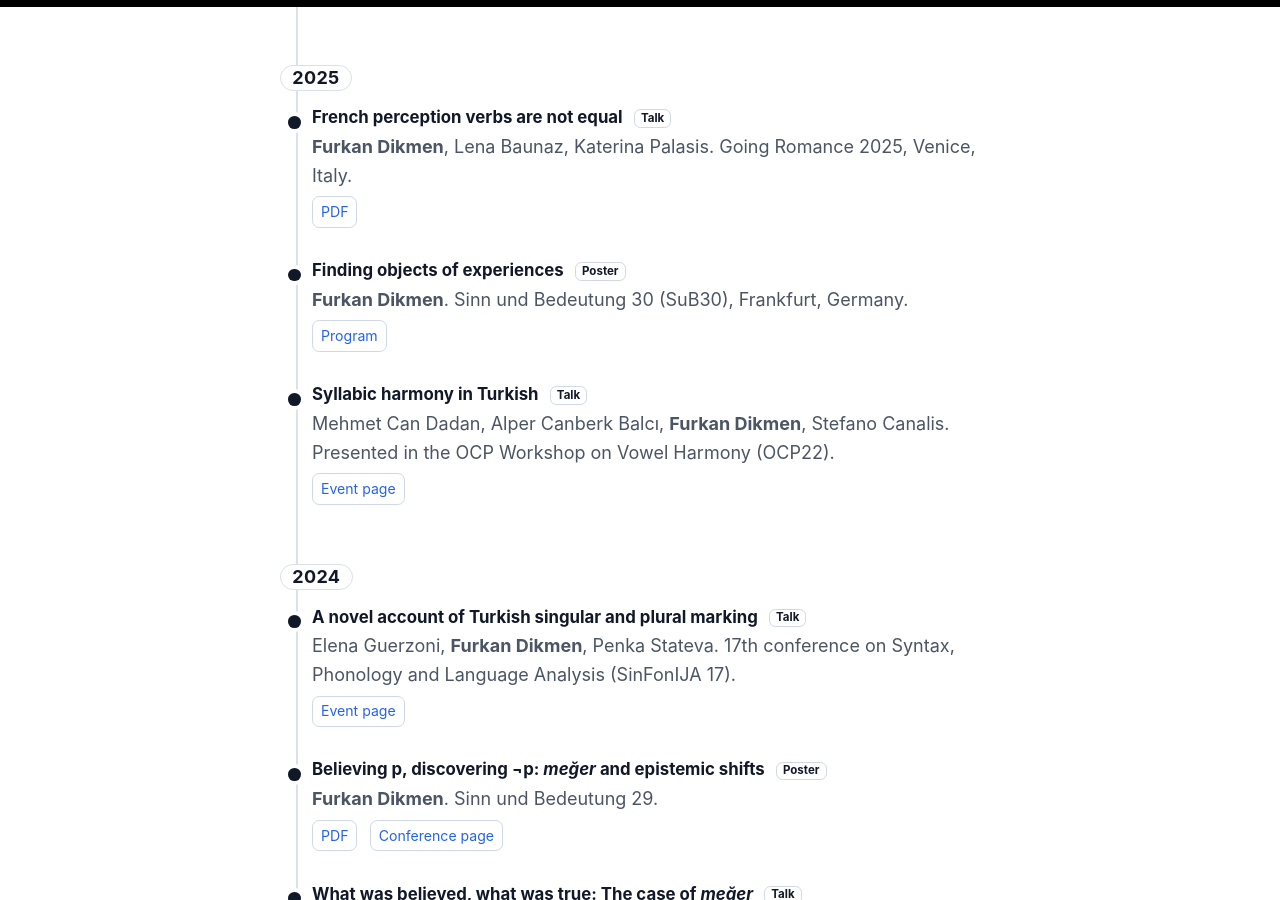
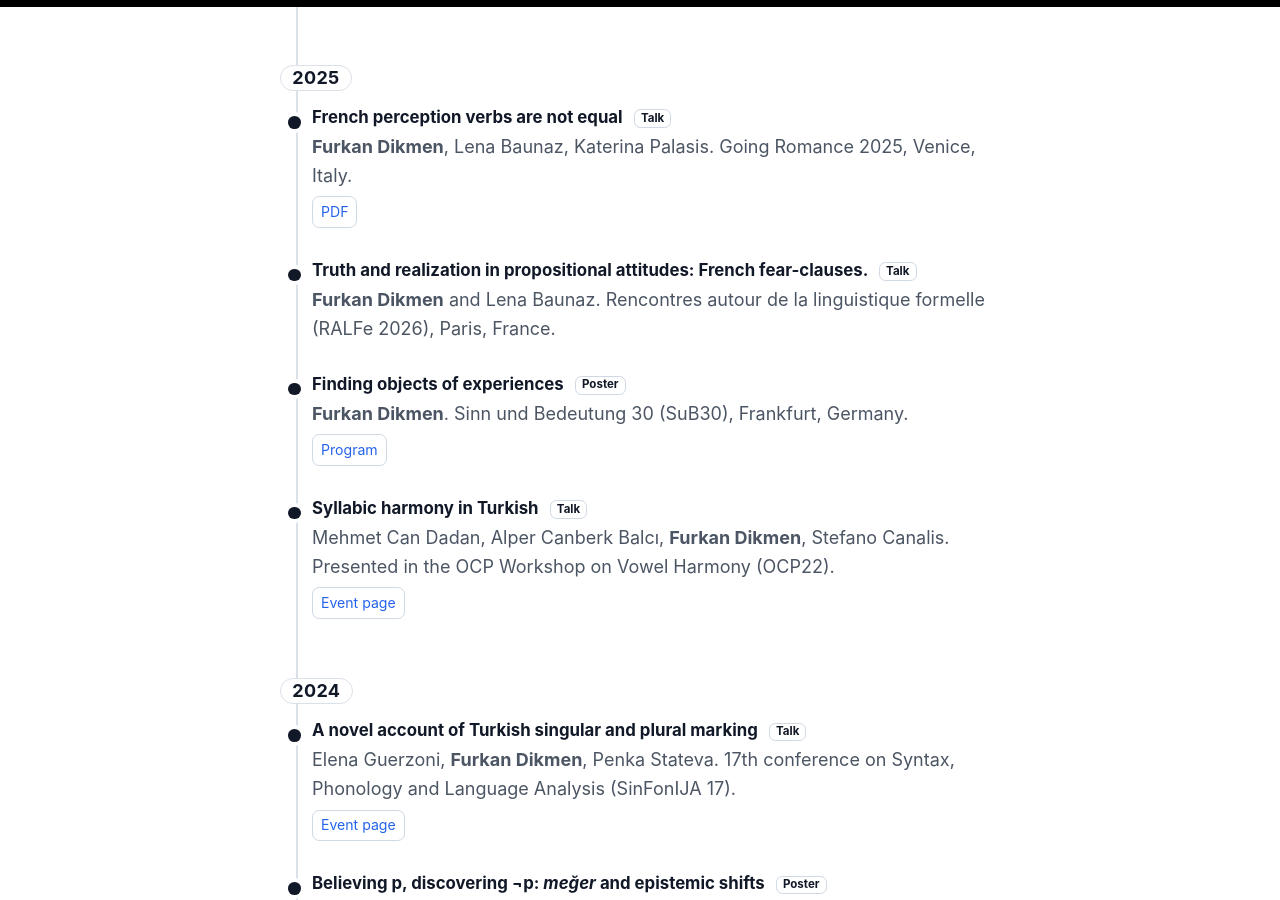
Before and after one commit to furkandikmen/furkandikmen.github.io, a Jekyll site: the page built from _pages/presentations.md, in a window 1280 px wide and 900 px high, scrolled down 1040 px. Built offline with Jekyll 4.4.1, drawn with Linux system fonts in a browser that asks for light colours.

Commit message:
Update presentations.md

```diff
--- a/_pages/presentations.md
+++ b/_pages/presentations.md
@@ -264,6 +264,20 @@ permalink: /presentations/
       </article>
 
       <article class="talk" itemscope itemtype="https://schema.org/CreativeWork">
+  <div class="dot" aria-hidden="true"></div>
+
+  <h3 itemprop="name">
+    Truth and realization in propositional attitudes: French fear-clauses.
+    <span class="badge">Talk</span>
+  </h3>
+
+  <p class="meta">
+    <strong>Furkan Dikmen</strong> and Lena Baunaz.
+    Rencontres autour de la linguistique formelle (RALFe 2026), Paris, France.
+  </p>
+</article>
+
+      <article class="talk" itemscope itemtype="https://schema.org/CreativeWork">
         <div class="dot" aria-hidden="true"></div>
         <h3 itemprop="name">Finding objects of experiences <span class="badge">Poster</span></h3>
         <p class="meta">
```
